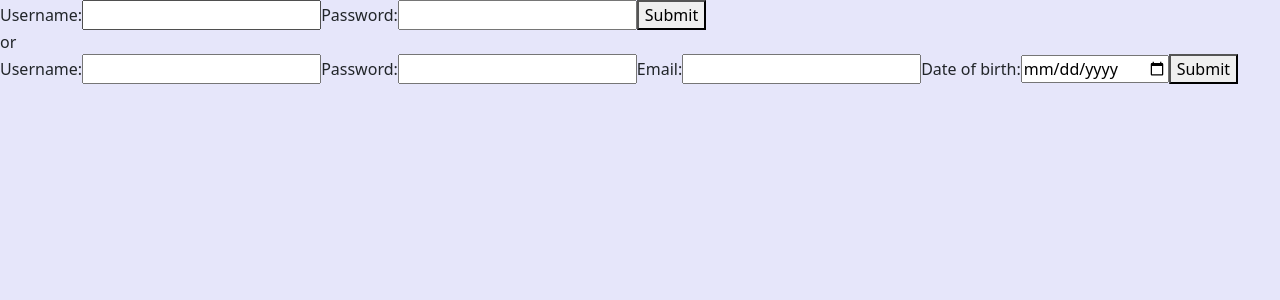
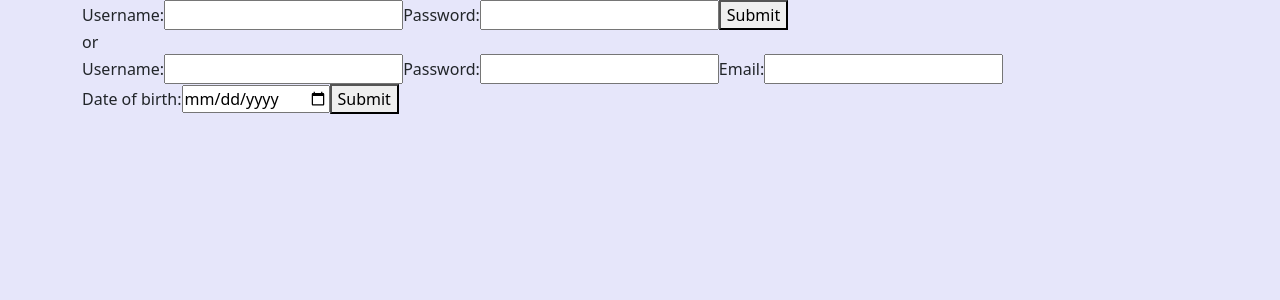
Before and after one commit to tamperic/movieFetcher-client, a React (Vite) app: page / in a window 1280 px wide. Shown: the top 300 px of the page. Built offline with nearby package versions, Linux system fonts and the light colour scheme.

Commit message:
Add Container to index.jsx

```diff
--- a/src/index.jsx
+++ b/src/index.jsx
@@ -1,12 +1,17 @@
 import { createRoot } from "react-dom/client";
 import { MainView } from "./components/main-view/main-view";
+import Container from "react-bootstrap/Container";
 
 // Import statement to indicate that you need to bundle `./index.scss`
 import "./index.scss";
 
 // Main component (will eventually use all the others)
 const MovieFetcherApplication = () => {
-  return <MainView />;
+  return (
+    <Container>
+      <MainView />
+    </Container>
+  );
 };
 
 // Finds the root of your app
```
